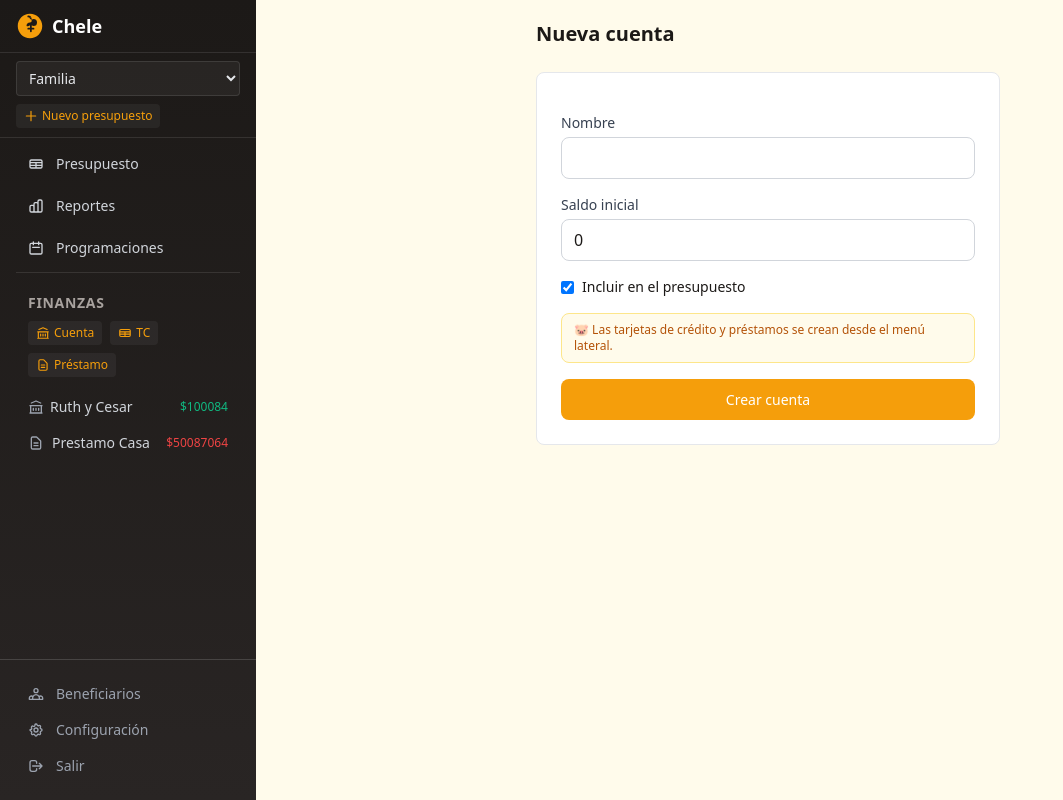
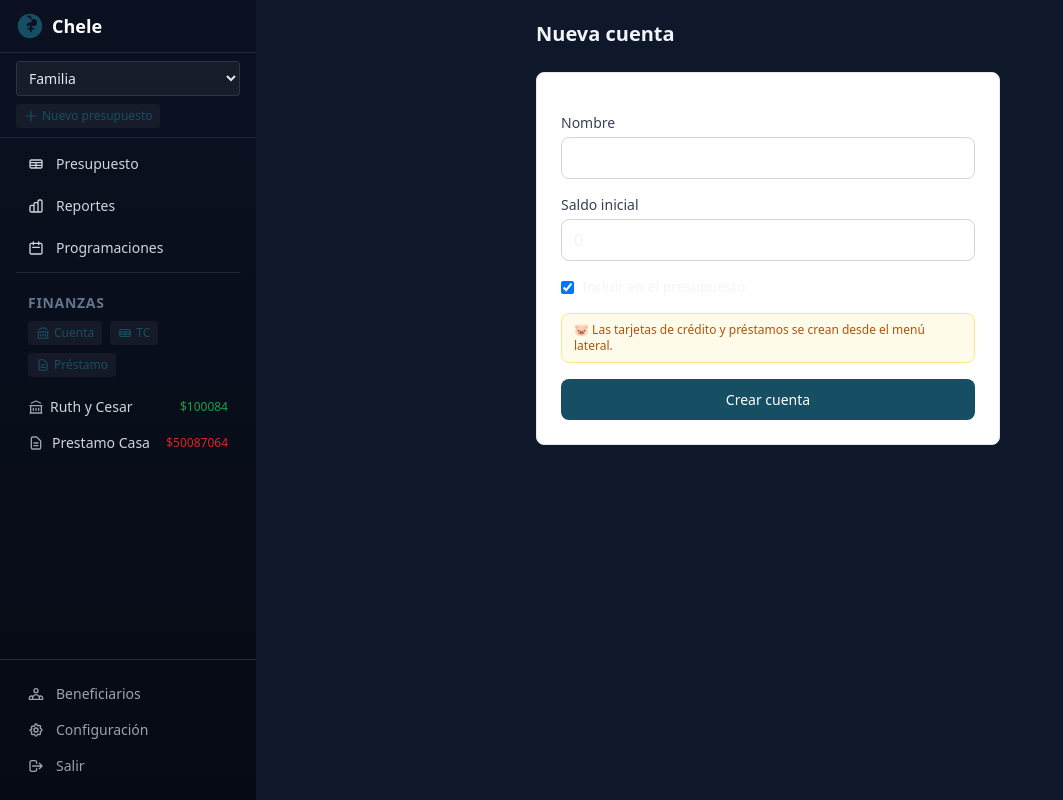
Before and after one commit to cesardarinel/chele, a Django app: page /cuentas/crear/ in a window 1280 px wide. Shown: the whole page, without its empty margins (0-1063 px from the left). Run offline with Django 5.2, Linux system fonts and the light colour scheme; a user stored in the database is signed in; data comes from the database, SQL or seed files in the repository; data that the repository does not hold is empty; some libraries are stand-ins or nearby versions.

Commit message:
feat: implementa paleta YNAB dark mode en config base y estilos

```diff
--- a/static/css/chele.css
+++ b/static/css/chele.css
@@ -62,8 +62,8 @@
     animation: pulseGlow 1.5s ease-in-out infinite;
 }
 @keyframes pulseGlow {
-    0%, 100% { box-shadow: 0 0 0 0 rgba(245,158,11,0.4); }
-    50% { box-shadow: 0 0 0 8px rgba(245,158,11,0); }
+    0%, 100% { box-shadow: 0 0 0 0 rgba(22,78,99,0.4); }
+    50% { box-shadow: 0 0 0 8px rgba(22,78,99,0); }
 }
 .animate-count-up {
     transition: all 0.5s ease-out;
@@ -79,7 +79,7 @@
 }
 .btn-primary {
     transition: transform 0.1s ease, box-shadow 0.1s ease;
-    background: #F59E0B;
+    background: #164E63;
     color: white;
     padding: 0.5rem 1.5rem;
     border-radius: 0.5rem;
@@ -88,13 +88,13 @@
 }
 .btn-primary:hover {
     transform: scale(1.02);
-    box-shadow: 0 4px 12px rgba(245,158,11,0.3);
-    background: #D97706;
+    box-shadow: 0 4px 12px rgba(22,78,99,0.4);
+    background: #0F3A48;
 }
 
 /* ─── Loading ─── */
 .skeleton {
-    background: linear-gradient(90deg, #E7E5E4 25%, #F5F5F4 50%, #E7E5E4 75%);
+    background: linear-gradient(90deg, #1E293B 25%, #334155 50%, #1E293B 75%);
     background-size: 200% 100%;
     animation: shimmer 1.5s infinite;
     border-radius: 0.25rem;
--- a/templates/base.html
+++ b/templates/base.html
@@ -11,13 +11,16 @@
             extend: {
                 colors: {
                     chele: {
-                        gold: '#F59E0B', 'gold-dark': '#D97706', 'gold-light': '#FDE68A',
-                        pink: '#EC4899', 'pink-dark': '#DB2777',
-                        cream: '#FFFBEB',
-                        dark: '#1C1917', 'dark-hover': 'rgba(255,255,255,0.08)',
-                        success: '#10B981', danger: '#EF4444',
-                        text: '#1C1917', 'text-secondary': '#78716C', 'text-muted': '#A8A29E',
-                        border: '#E7E5E4',
+                        primary: '#164E63', 'primary-dark': '#0F3A48', 'primary-light': '#1A6B84',
+                        success: '#16A34A',
+                        warning: '#D97706',
+                        danger: '#DC2626',
+                        neutral: '#9CA3AF',
+                        bg: '#0F172A', 'bg-secondary': '#1E293B', 'bg-tertiary': '#334155',
+                        sidebar: '#0B1121', 'sidebar-hover': 'rgba(255,255,255,0.08)',
+                        surface: '#1E293B', 'surface-hover': '#334155',
+                        text: '#F1F5F9', 'text-secondary': '#94A3B8', 'text-muted': '#64748B',
+                        border: '#334155', 'border-light': '#475569',
                     }
                 },
                 animation: {
@@ -51,16 +54,16 @@
     <link rel="stylesheet" href="{% static 'css/chele.css' %}">
     <link rel="icon" href="{% static 'img/cerdito.svg' %}">
 </head>
-<body class="bg-chele-cream text-chele-text">
+<body class="bg-chele-bg text-chele-text">
     <div class="h-screen overflow-hidden flex flex-col md:flex-row" id="app">
         {% if user.is_authenticated %}
 
         <div id="sidebarOverlay" onclick="toggleSidebar()" class="sidebar-overlay fixed inset-0 z-40 hidden md:hidden"></div>
 
-        <aside id="sidebar" class="fixed md:static inset-y-0 left-0 z-50 w-72 md:w-64 bg-gradient-to-b from-chele-dark to-stone-800 flex flex-col h-full -translate-x-full md:translate-x-0 transition-transform duration-300">
+        <aside id="sidebar" class="fixed md:static inset-y-0 left-0 z-50 w-72 md:w-64 bg-gradient-to-b from-chele-sidebar to-[#060a14] flex flex-col h-full -translate-x-full md:translate-x-0 transition-transform duration-300">
             <div class="flex items-center justify-between px-3 md:px-4 py-3 border-b border-white/10">
                 <a href="{% url 'budget_view' %}" class="flex items-center gap-2 group">
-                    <svg class="w-6 h-6 md:w-7 md:h-7 text-chele-gold group-hover:animate-bounce-slow" viewBox="0 0 32 32" fill="currentColor">
+                    <svg class="w-6 h-6 md:w-7 md:h-7 text-chele-primary group-hover:animate-bounce-slow" viewBox="0 0 32 32" fill="currentColor">
                         <path d="M16 2C8.268 2 2 8.268 2 16s6.268 14 14 14 14-6.268 14-14S23.732 2 16 2zm0 4a2 2 0 012 2v.76A3.985 3.985 0 0120 8a4 4 0 010 8 3.985 3.985 0 01-2-.76V18h2a1 1 0 010 2h-2v2a1 1 0 01-2 0v-2h-2a1 1 0 010-2h2v-2.76A3.985 3.985 0 0112 16a4 4 0 014-4 2 2 0 100-4 2 2 0 00-2-2 1 1 0 010-2 4.002 4.002 0 013.874 2.76A2 2 0 0116 6zm0 2a2 2 0 100 4 2 2 0 000-4z"/>
                     </svg>
                     <span class="text-base md:text-lg font-bold text-white">Chele</span>
@@ -77,14 +80,14 @@
                         {% endfor %}
                     </select>
                 </form>
-                <a href="{% url 'budget_create' %}" class="inline-flex items-center gap-1 text-[10px] md:text-xs text-chele-gold hover:text-chele-gold-dark bg-white/5 rounded px-2 py-1 mt-2">
+                <a href="{% url 'budget_create' %}" class="inline-flex items-center gap-1 text-[10px] md:text-xs text-chele-primary hover:text-chele-primary-dark bg-white/5 rounded px-2 py-1 mt-2">
                     <svg class="w-3.5 h-3.5" fill="none" stroke="currentColor" viewBox="0 0 24 24"><path stroke-linecap="round" stroke-linejoin="round" stroke-width="2" d="M12 4v16m8-8H4"/></svg>
                     Nuevo presupuesto
                 </a>
             </div>
 
             <nav class="flex-1 overflow-y-auto px-3 md:px-4 py-2 space-y-1.5 sidebar-scroll">
-                <a href="{% url 'budget_view' %}" class="flex items-center gap-3 px-3 py-2 rounded text-xs md:text-sm text-gray-300 hover:bg-white/10 hover:text-white transition-all duration-150 {% if request.resolver_match.url_name == 'budget_view' %}bg-white/10 text-chele-gold{% endif %}">
+                <a href="{% url 'budget_view' %}" class="flex items-center gap-3 px-3 py-2 rounded text-xs md:text-sm text-gray-300 hover:bg-white/10 hover:text-white transition-all duration-150 {% if request.resolver_match.url_name == 'budget_view' %}bg-white/10 text-chele-primary{% endif %}">
                     <svg class="w-4 h-4 shrink-0" fill="none" stroke="currentColor" viewBox="0 0 24 24"><path stroke-linecap="round" stroke-linejoin="round" stroke-width="2" d="M3 10h18M3 14h18m-9-4v8m-7 0h14a2 2 0 002-2V8a2 2 0 00-2-2H5a2 2 0 00-2 2v8a2 2 0 002 2z"/></svg>
                     Presupuesto
                 </a>
@@ -101,13 +104,13 @@
                     <div class="px-3 mb-3">
                         <p class="text-xs md:text-sm text-chele-text-muted uppercase tracking-wider font-semibold mb-2">Finanzas</p>
                         <div class="flex flex-wrap gap-2">
-                            <a href="{% url 'account_create' %}" class="inline-flex items-center gap-1 text-xs text-chele-gold hover:text-chele-gold-dark bg-white/5 rounded px-2 py-1">
+                            <a href="{% url 'account_create' %}" class="inline-flex items-center gap-1 text-xs text-chele-primary hover:text-chele-primary-dark bg-white/5 rounded px-2 py-1">
                                 <svg class="w-3.5 h-3.5" fill="none" stroke="currentColor" viewBox="0 0 24 24"><path stroke-linecap="round" stroke-linejoin="round" stroke-width="2" d="M3 21h18M3 10h18M5 6l7-3 7 3M4 10v11m16-11v11M8 14v3m4-3v3m4-3v3"/></svg> Cuenta
                             </a>
-                            <a href="{% url 'cc_create' %}" class="inline-flex items-center gap-1 text-xs text-chele-gold hover:text-chele-gold-dark bg-white/5 rounded px-2 py-1">
+                            <a href="{% url 'cc_create' %}" class="inline-flex items-center gap-1 text-xs text-chele-primary hover:text-chele-primary-dark bg-white/5 rounded px-2 py-1">
                                 <svg class="w-3.5 h-3.5" fill="none" stroke="currentColor" viewBox="0 0 24 24"><path stroke-linecap="round" stroke-linejoin="round" stroke-width="2" d="M3 10h18M3 14h18m-9-4v8m-7 0h14a2 2 0 002-2V8a2 2 0 00-2-2H5a2 2 0 00-2 2v8a2 2 0 002 2z"/></svg> TC
                             </a>
-                            <a href="{% url 'loan_create' %}" class="inline-flex items-center gap-1 text-xs text-chele-gold hover:text-chele-gold-dark bg-white/5 rounded px-2 py-1">
+                            <a href="{% url 'loan_create' %}" class="inline-flex items-center gap-1 text-xs text-chele-primary hover:text-chele-primary-dark bg-white/5 rounded px-2 py-1">
                                 <svg class="w-3.5 h-3.5" fill="none" stroke="currentColor" viewBox="0 0 24 24"><path stroke-linecap="round" stroke-linejoin="round" stroke-width="2" d="M9 12h6m-6 4h6m2 5H7a2 2 0 01-2-2V5a2 2 0 012-2h5.586a1 1 0 01.707.293l5.414 5.414a1 1 0 01.293.707V19a2 2 0 01-2 2z"/></svg> Préstamo
                             </a>
                         </div>
@@ -159,14 +162,14 @@
             </div>
         </aside>
 
-        <header class="md:hidden flex items-center gap-2 px-3 py-2 bg-white border-b border-chele-border shrink-0">
+        <header class="md:hidden flex items-center gap-2 px-3 py-2 bg-chele-bg-secondary border-b border-chele-border shrink-0">
             <button onclick="toggleSidebar()" class="text-chele-text text-xl p-1">☰</button>
             <img src="{% static 'img/cerdito.svg' %}" alt="🐷" class="w-5 h-5">
             <span class="text-sm font-bold text-chele-text">Chele</span>
             <div class="flex-1"></div>
             <form method="post" action="{% url 'switch_budget' %}" class="max-w-[140px]">
                 {% csrf_token %}
-                <select name="budget_id" onchange="this.form.submit()" class="text-xs bg-gray-50 border border-gray-200 rounded px-2 py-1">
+                <select name="budget_id" onchange="this.form.submit()" class="text-xs bg-chele-bg-secondary border-chele-border rounded px-2 py-1">
                     {% for b in user_budgets %}
                     <option value="{{ b.id }}" {% if b.id == active_budget.id %}selected{% endif %}>{{ b.name|truncatechars:12 }}</option>
                     {% endfor %}
@@ -179,7 +182,7 @@
             {% if messages %}
             <div class="px-3 md:px-6 pt-2 md:pt-4">
             {% for message in messages %}
-            <div class="mb-2 px-3 py-2 md:px-4 md:py-2.5 rounded-lg text-xs md:text-sm border animate-slide-up {% if message.tags == 'error' %}bg-red-50 text-chele-danger border-red-200{% else %}bg-emerald-50 text-chele-success border-emerald-200{% endif %}">
+            <div class="mb-2 px-3 py-2 md:px-4 md:py-2.5 rounded-lg text-xs md:text-sm border animate-slide-up {% if message.tags == 'error' %}bg-red-900/20 text-chele-danger border-red-900/30{% else %}bg-emerald-900/20 text-chele-success border-emerald-900/30{% endif %}">
                 <span class="flex items-center gap-1.5">
                     <span>🐷</span> {{ message }}
                 </span>
```
